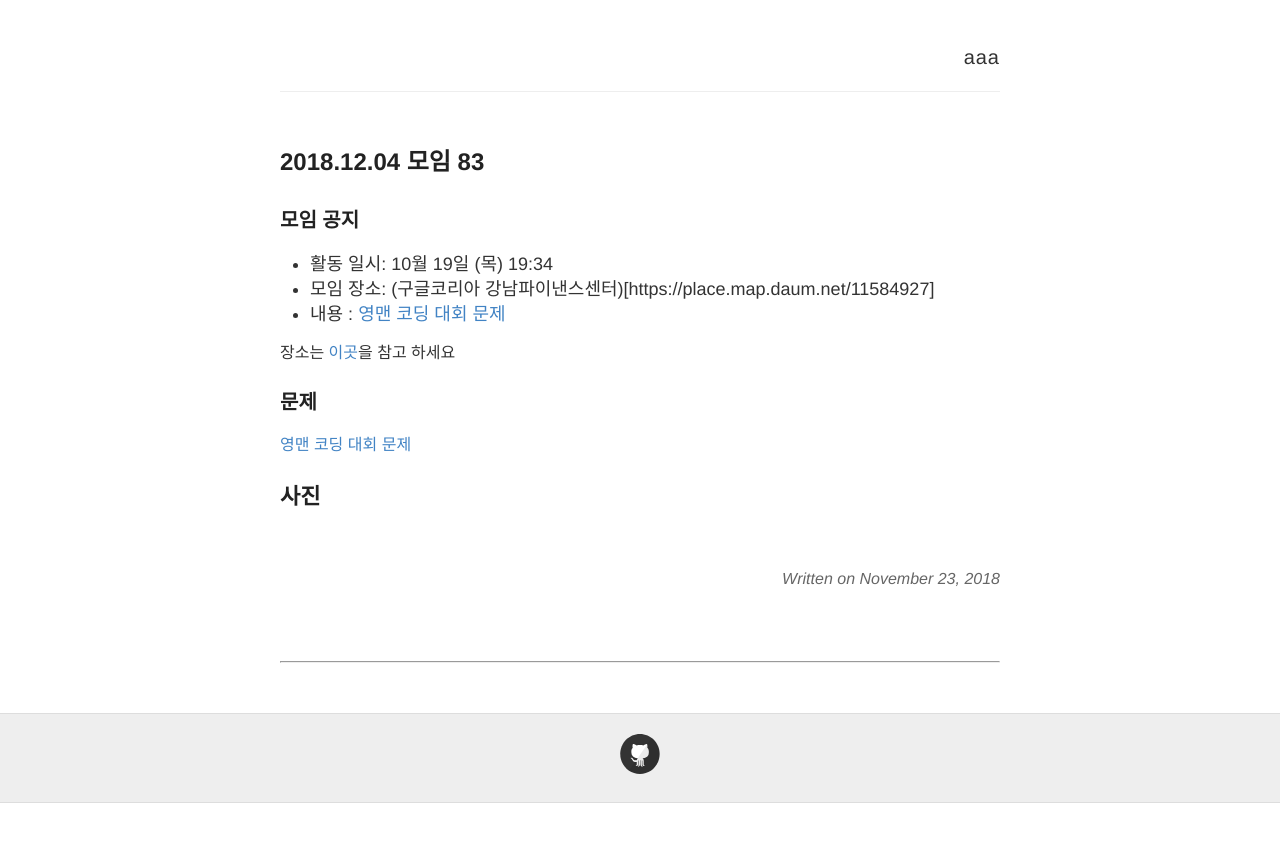
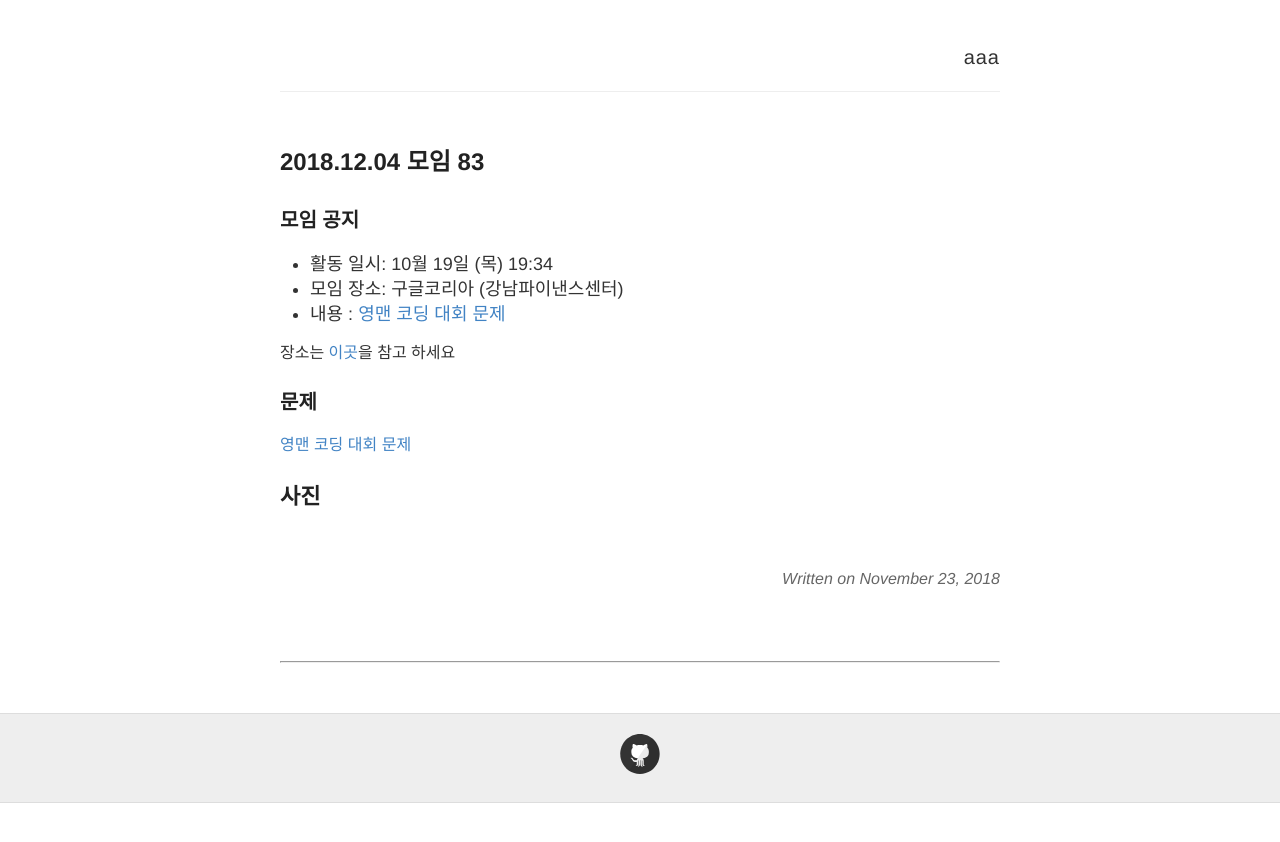
Before and after one commit to seirion/aaa, a Jekyll site: the page built from _posts/2018-12-04-meeting-083.md, in a window 1280 px wide. Shown: the top 842 px of the page. Built offline with Jekyll 4.4.1, drawn with Linux system fonts in a browser that asks for light colours; comment, search, counter and statistics services are not loaded; part of the change alters nothing that is shown.

Commit message:
Update 2018-12-04-meeting-083.md

```diff
--- a/_posts/2018-12-04-meeting-083.md
+++ b/_posts/2018-12-04-meeting-083.md
@@ -8,10 +8,10 @@ date:   2018-11-23 00:00:00
 ### 모임 공지
 
 - 활동 일시: 10월 19일 (목) 19:34
-- 모임 장소: (구글코리아 강남파이낸스센터)[https://place.map.daum.net/11584927]
+- 모임 장소: 구글코리아 (강남파이낸스센터)
 - 내용 : [영맨 코딩 대회 문제](https://www.hackerrank.com/hello-my-friends)
 
-장소는 [이곳](http://career.hpcnt.com/)을 참고 하세요
+장소는 [이곳](https://place.map.daum.net/11584927)을 참고 하세요
 
 ### 문제
 
```
